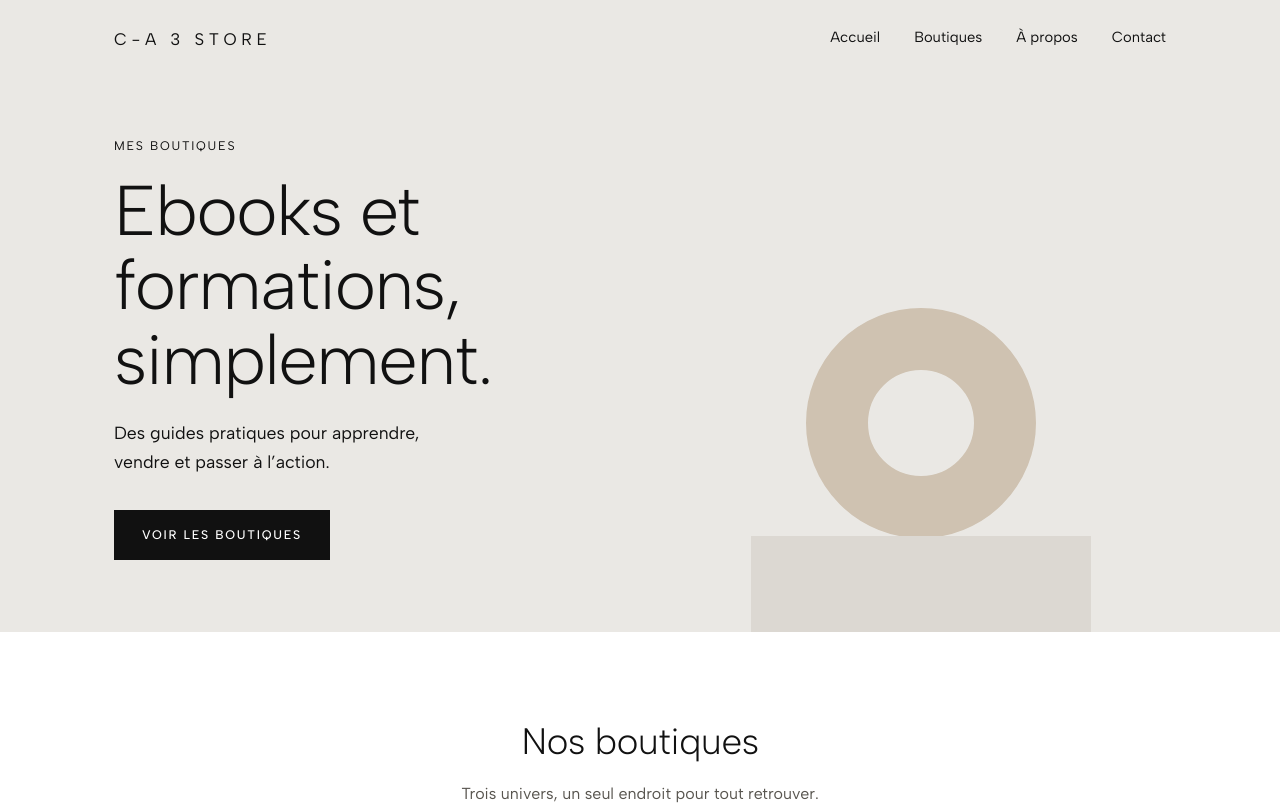
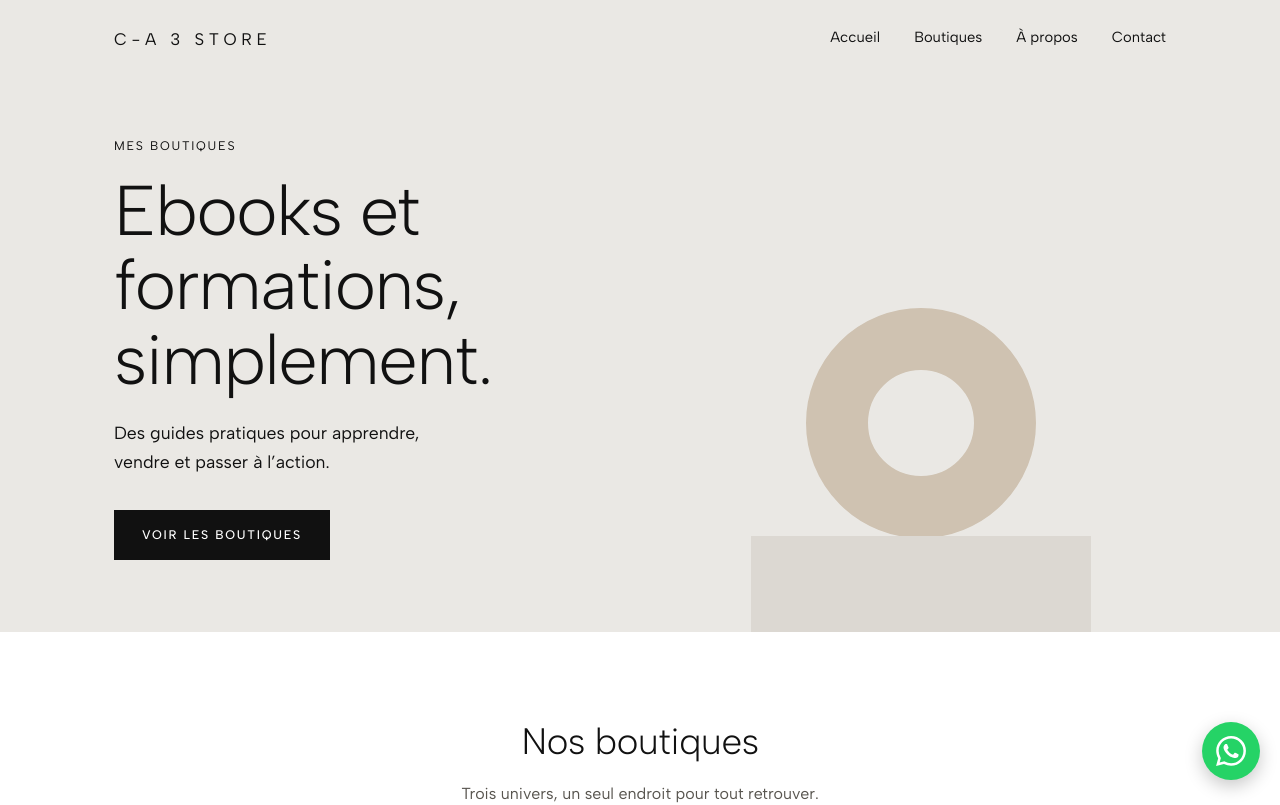
Before and after one commit to koffiechrisarnaud-cpu/C-A-3-Store, a Next.js app: page / in a window 1280 px wide. Shown: the top 805 px of the page. Built offline with nearby package versions, Linux system fonts and the light colour scheme.

Commit message:
Add WhatsApp button styles to globals.css

```diff
--- a/app/globals.css
+++ b/app/globals.css
@@ -70,6 +70,8 @@ footer{padding:56px 0 40px}
 .foot a.logo{color:var(--ink);margin-bottom:0}
 .foot a:hover{color:var(--ink)}
 .copy{color:var(--muted);margin-top:12px;font-size:.85rem}
+.wa{position:fixed;right:20px;bottom:calc(20px + env(safe-area-inset-bottom,0px));width:58px;height:58px;border-radius:50%;background:#25d366;color:#ffffff;display:flex;align-items:center;justify-content:center;box-shadow:0 6px 18px rgba(0,0,0,.22);z-index:50;transition:transform .15s}
+.wa:hover{transform:scale(1.07)}
 @media (max-width:780px){
   nav.main{display:none}
   .hero{grid-template-columns:1fr;padding-top:32px}
```
